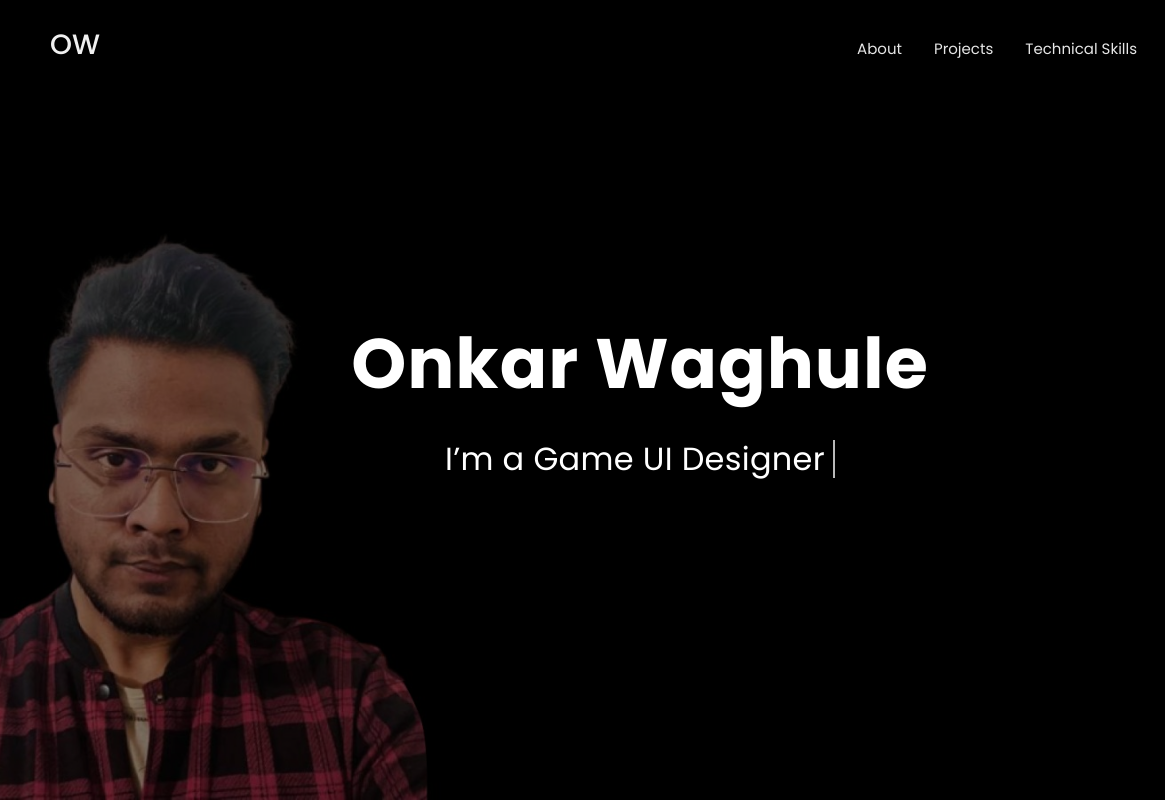
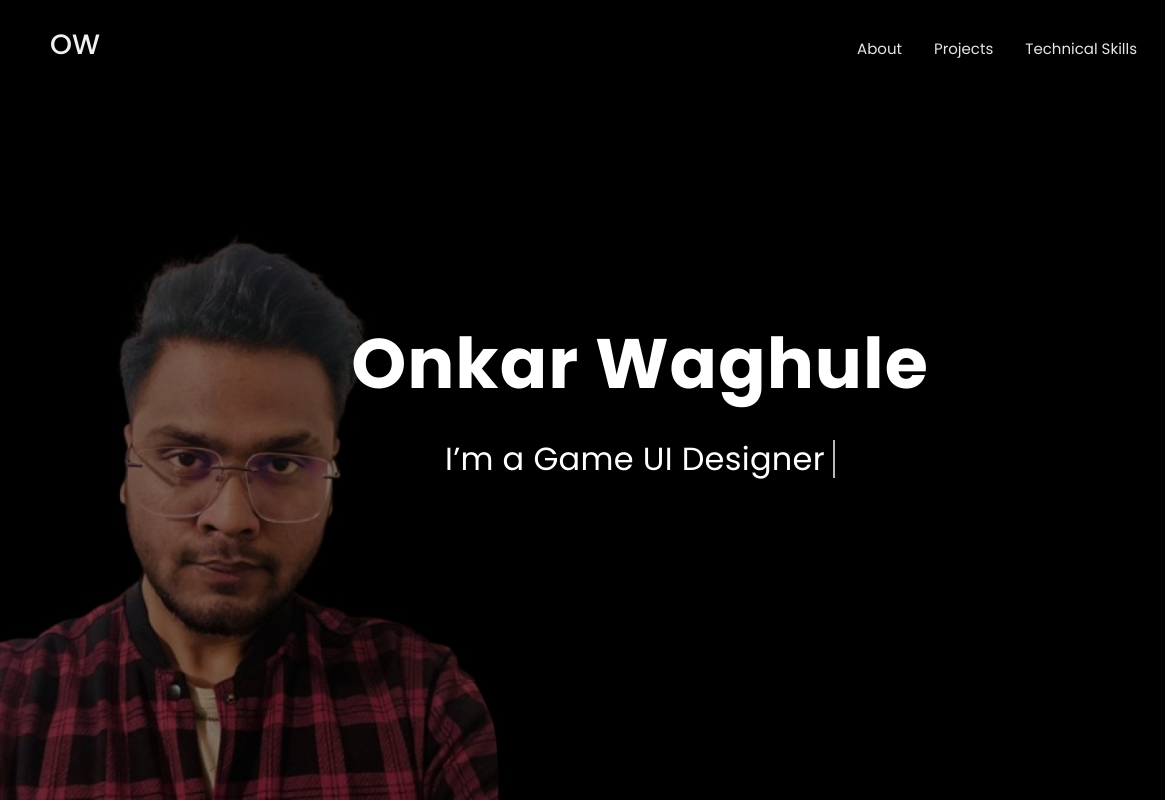
Before and after one commit to RahulNathani49/Gaming-Portfolio-Website-Freelance, a plain HTML site: page index.html in a window 1280 px wide. Shown: the full height of the page, 0-1165 px from the left. Drawn offline with Linux system fonts and the light colour scheme; files that its build step writes are made by us from their sources; files whose address does not match are found by name.

Commit message:
second change

```diff
--- a/index.html
+++ b/index.html
@@ -58,7 +58,7 @@
     </div>
   </nav>
   <!-- Home-->
-  <section class="home-area element-cover-bg" id="home" style="background-image:url(img/onkarbg1.jpg)">
+  <section class="home-area element-cover-bg" id="home" style="background-image:url(img/onkarbg1.jpg);background-position: left;">
     <div class="container h-100">
       <div class="row h-100 align-items-center justify-content-center">
         <div class="col-12 col-lg-8 home-content text-center">
```
